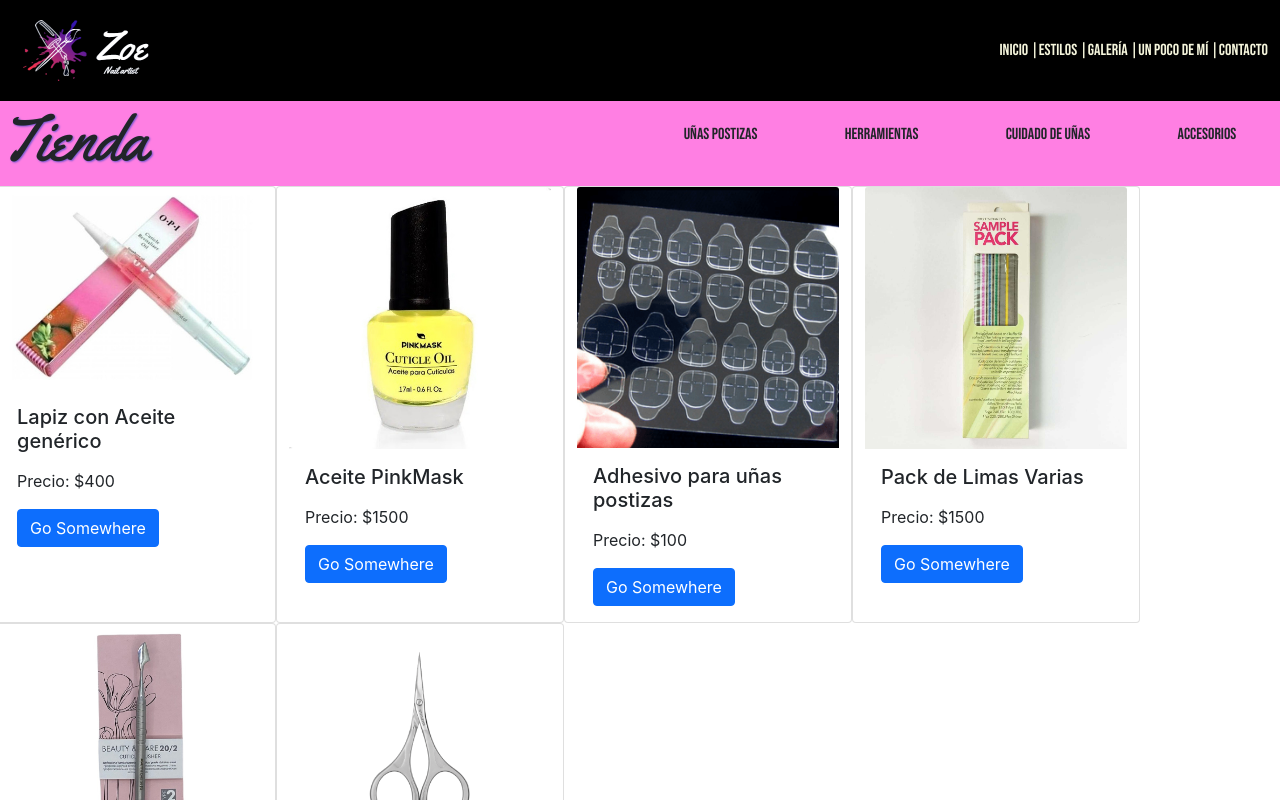
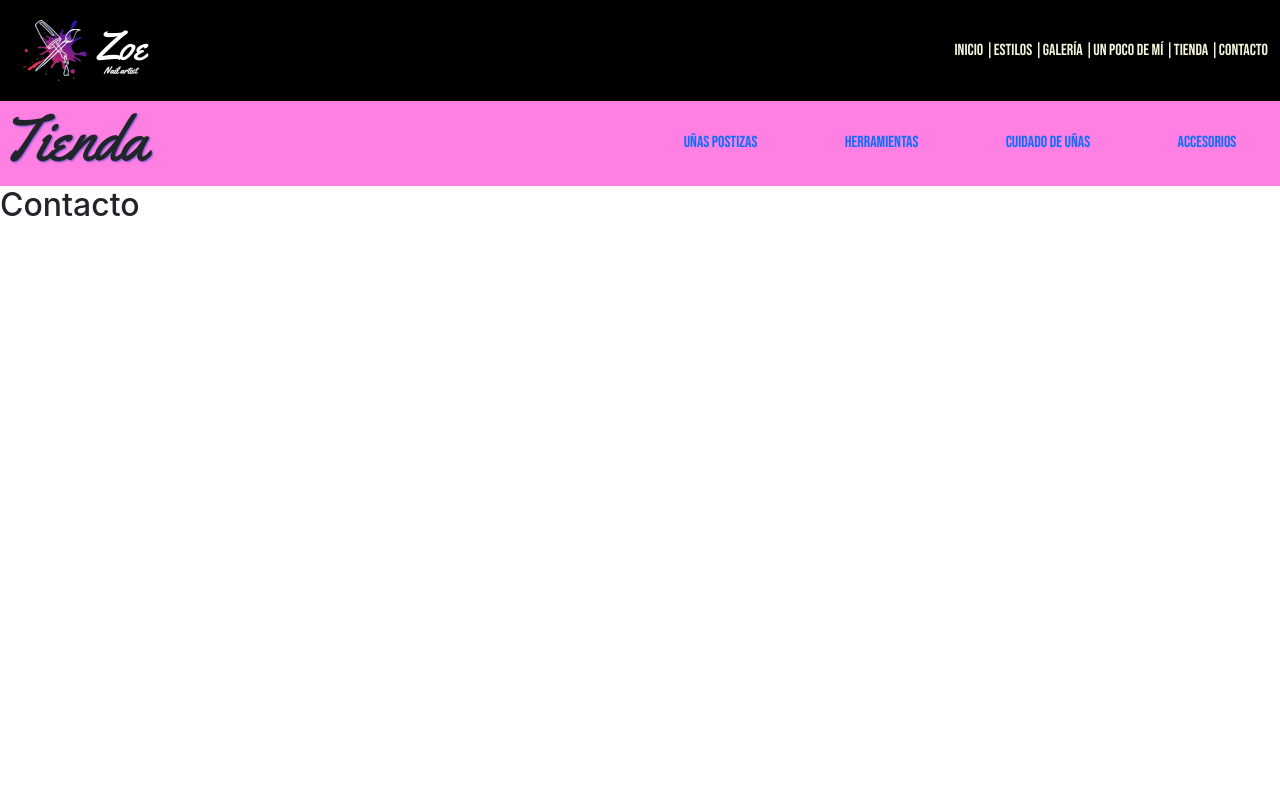
Before and after one commit to nancyargentina/proyectoReactjs, a React (Create React App) app: page /contacto in a window 1280 px wide. Shown: the top 800 px of the page. Built offline with nearby package versions, Linux system fonts and the light colour scheme; a web font is replaced by a local one.

Commit message:
Routing, navegacion

```diff
--- a/package.json
+++ b/package.json
@@ -8,6 +8,7 @@
     "@testing-library/user-event": "^13.5.0",
     "react": "^17.0.2",
     "react-dom": "^17.0.2",
+    "react-router-dom": "^6.2.1",
     "react-scripts": "5.0.0",
     "web-vitals": "^2.1.3"
   },
--- a/src/App.js
+++ b/src/App.js
@@ -1,16 +1,27 @@
-import MainContent from './components/MainContent';
 import Encabezado from './components/encabezado/Encabezado';
 import { NavBar} from './components/navbar/NavBar';
 import './App.css';
 import { ItemListContainer } from './components/ItemlListContainer/ItemListContainer';
+import { BrowserRouter,Routes,Route } from 'react-router-dom';
+import { Contacto } from './components/pages/Contacto';
+import {Galeria} from './components/pages/Galeria';
+import {UnPocoDeMi} from './components/pages/UnPocoDeMi';
+import {EstilosNail}from './components/pages/EstilosNail'
 
 function App() {
   return (
-    <>
+    <BrowserRouter>
       <Encabezado></Encabezado>
       <NavBar></NavBar>
-      <ItemListContainer></ItemListContainer>
-    </>
+      <Routes>
+        <Route path={'/'}element={<ItemListContainer></ItemListContainer>}></Route>
+        <Route path={'/galeria'}element={<Galeria></Galeria>}></Route>
+        <Route path={'/unPocoDeMi'}element={<UnPocoDeMi></UnPocoDeMi>}></Route>
+        <Route path={'/estilosNail'}element={<EstilosNail></EstilosNail>}></Route>
+        <Route path={'/contacto'}element={<Contacto></Contacto>}></Route>
+      </Routes>
+
+    </BrowserRouter>
   );
 }
 
--- a/src/components/ItemlListContainer/ItemListContainer.js
+++ b/src/components/ItemlListContainer/ItemListContainer.js
@@ -7,6 +7,7 @@
     const [cargando,setCargando]=useState(false)
 
     useEffect(()=>{
+        setCargando(true)
        pedirDatos()
         .then( (res)=>{
             setProductos(res)
@@ -15,13 +16,16 @@
             console.log(err)
         })
         .finally(()=>{
-            console.log('Fin de proceso')
+            setCargando(false)
         })
     },[])
 
     return (
         <>
-            <ItemList productos={productos}/>
+            {
+                cargando ? <h2>Cargando</h2>: <ItemList productos={productos}/>
+            }
+
         </>
     )
 }
--- a/src/components/encabezado/Encabezado.js
+++ b/src/components/encabezado/Encabezado.js
@@ -1,23 +1,24 @@
 import './encabezado.css';
-
+import { Link } from 'react-router-dom';
 const Encabezado = () =>{
     return(
         <header>
             <nav className="navbar navbar-expand-md navbar-dark">
                 <div className="container-fluid">
                     <div className="navbar-brand">
-                        <a className="menu__item__link" href="./index.html"><img className="logo" src="./images/logo.png" alt="Logo"/></a>
+                        <Link className="menu__item__link" to="/"><img className="logo" src="./images/logo.png" alt="Logo"/></Link>
                     </div>
                     <button className="navbar-toggler" type="button" data-bs-toggle="collapse" data-bs-target="#navbarNav" aria-controls="navbarNav" aria-expanded="false" aria-label="Toggle navigation">
                         <span className="menu">Menú</span>
                     </button>
                     <div className="collapse navbar-collapse justify-content-end"id="navbarNav">
                         <ul className="navbar-nav menu text-end">
-                          <li className="nav-item"><a className="menu__item__link" href="./index.html">Inicio</a> |</li>
-                          <li className="nav-item"><a className="menu__item__link" href="estilosNail.html">Estilos</a> |</li>
-                          <li className="nav-item"><a className="menu__item__link" href="galeria.html">Galería</a> |</li>
-                          <li className="nav-item"><a className="menu__item__link" href="unPocoDeMi.html">Un poco de mí</a> |</li>
-                          <li className="nav-item"><a className="menu__item__link" href="contacto.html">Contacto</a> </li>
+                          <li className="nav-item"><Link className="menu__item__link" to="/">Inicio</Link> |</li>
+                          <li className="nav-item"><Link className="menu__item__link" to="/estilosNail">Estilos</Link> |</li>
+                          <li className="nav-item"><Link className="menu__item__link" to="/galeria">Galería</Link> |</li>
+                          <li className="nav-item"><Link className="menu__item__link" to="/unPocoDeMi">Un poco de mí</Link> |</li>
+                          <li className="nav-item"><Link className="menu__item__link" to="/">Tienda</Link> |</li>
+                          <li className="nav-item"><Link className="menu__item__link" to="/contacto">Contacto</Link> </li>
                         </ul>
                    </div>
                 </div>
--- a/src/components/navbar/NavBar.js
+++ b/src/components/navbar/NavBar.js
@@ -1,14 +1,14 @@
 import './navbar.css'
-
+import {Link} from 'react-router-dom'
 export const NavBar=()=>{
 return(
 <div className='barra'>
     <h1>Tienda</h1>
     <nav className = "menu_options">
-        <p className = "menu_options_links">Uñas postizas</p>
-        <p className = "menu_options_links">Herramientas</p>
-        <p className = "menu_options_links">Cuidado de uñas</p>
-        <p className = "menu_options_links">Accesorios</p>
+        <Link to='/' className = "menu_options_links">Uñas postizas</Link>
+        <Link to='/' className = "menu_options_links">Herramientas</Link>
+        <Link to='/' className = "menu_options_links">Cuidado de uñas</Link>
+        <Link to='/' className = "menu_options_links">Accesorios</Link>
     </nav>
 
 </div>
--- /dev/null
+++ b/src/components/pages/Contacto.js
@@ -0,0 +1,4 @@
+export const Contacto=() =>{
+    return(<h2>Contacto</h2>)
+
+}
--- /dev/null
+++ b/src/components/pages/EstilosNail.js
@@ -0,0 +1,3 @@
+export const EstilosNail= ()=>{
+    return(<h2>Estilos de Diseños</h2>)
+}
--- /dev/null
+++ b/src/components/pages/Galeria.js
@@ -0,0 +1,3 @@
+export const Galeria= ()=>{
+    return(<h2>Galeria</h2>)
+}
--- /dev/null
+++ b/src/components/pages/UnPocoDeMi.js
@@ -0,0 +1,3 @@
+export const UnPocoDeMi= ()=>{
+    return(<h2>Un poco de mí</h2>)
+}
--- a/src/helpers/accesoADatos.js
+++ b/src/helpers/accesoADatos.js
@@ -3,6 +3,6 @@
     return new Promise( (resolve, reject)=>{
         setTimeout(()=>{
             resolve(stock)
-        },3000)
+        },2000)
     })
 }
```
Also changed, not shown: 1 other file (tests, documents, lock files or other folders).
